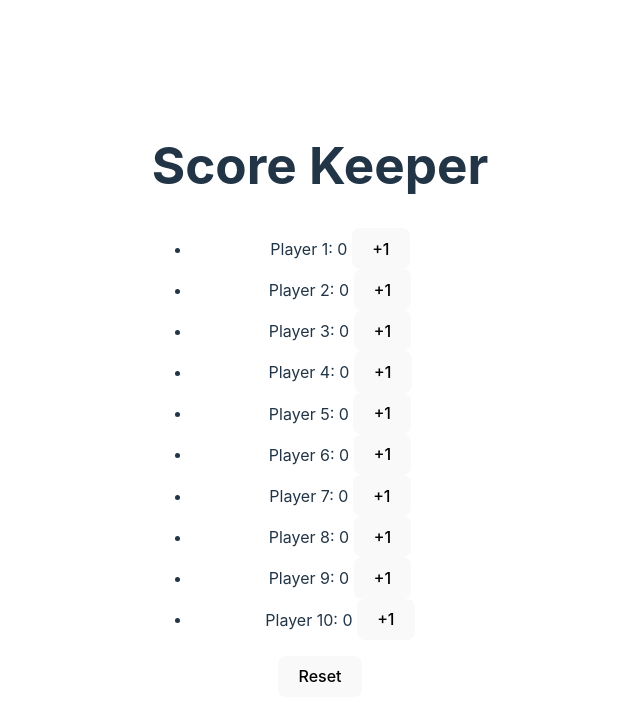
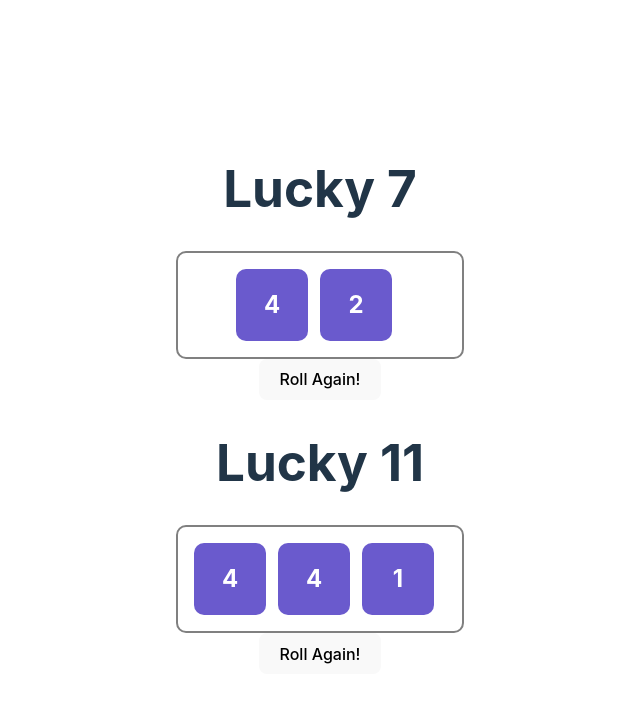
Before and after one commit to sas8254/react_course, a React (Vite) app: page / in a window 1280 px wide. Shown: the top 720 px of the page, without its empty margins (320-960 px from the left). Built offline with nearby package versions, Linux system fonts and the light colour scheme.

Commit message:
650. The LuckyN Component.

```diff
--- a/src/App.jsx
+++ b/src/App.jsx
@@ -1,10 +1,12 @@
 import "./App.css";
-import ScoreKeeper from "./ScoreKeeper";
+import Dice from "./Dice";
+import LuckeyN from "./LuckyN";
 
 function App() {
   return (
     <div>
-      <ScoreKeeper numPlayers={10} />
+      <LuckeyN numDice={2} goal={7} />
+      <LuckeyN numDice={3} goal={11} />
     </div>
   );
 }
--- /dev/null
+++ b/src/Dice.css
@@ -0,0 +1,6 @@
+.Dice{
+    border: solid 2px gray;
+    padding: 1em;
+    text-align: center;
+    border-radius: 10px;
+}
--- /dev/null
+++ b/src/Dice.jsx
@@ -0,0 +1,12 @@
+import Die from "./Die";
+import "./Dice.css";
+
+export default function Dice({ dice, color = "slateblue" }) {
+  return (
+    <section className="Dice">
+      {dice.map((v, i) => {
+        return <Die key={i} val={v} color={color} />;
+      })}
+    </section>
+  );
+}
--- /dev/null
+++ b/src/Die.css
@@ -0,0 +1,14 @@
+.Die{
+    background-color: slateblue;
+    border-radius: 10px;
+    color: white;
+    display: inline-block;
+    width: 3em;
+    height: 2.25em;
+    padding-top: 0.75em;
+    padding-right: 0;
+    text-align: center;
+    margin-right: 0.5em;
+    font-weight: bold;
+    font-size: 1.5em;
+}
--- /dev/null
+++ b/src/Die.jsx
@@ -0,0 +1,8 @@
+import "./Die.css";
+export default function Die({ val, color }) {
+  return (
+    <div style={{ backgroundColor: color }} className="Die">
+      {val}
+    </div>
+  );
+}
--- /dev/null
+++ b/src/LuckyN.jsx
@@ -0,0 +1,21 @@
+import { useState } from "react";
+import { getRolls, sum } from "./utils";
+import Dice from "./Dice";
+
+export default function LuckeyN({ numDice, goal }) {
+  const [dice, setDice] = useState(getRolls(numDice));
+  const won = sum(dice) === goal;
+  function roll() {
+    setDice(getRolls(numDice));
+  }
+
+  return (
+    <main>
+      <h1>
+        Lucky {goal} {won && "You have won!"}
+      </h1>
+      <Dice dice={dice} />
+      <button onClick={roll}>Roll Again!</button>
+    </main>
+  );
+}
--- /dev/null
+++ b/src/utils.js
@@ -0,0 +1,13 @@
+function d6() {
+  return Math.floor(Math.random() * 6 + 1);
+}
+function getRolls(n) {
+  return Array.from({ length: n }, () => d6());
+}
+function sum(nums) {
+  return nums.reduce((p, c) => {
+    return p + c;
+  }, 0);
+}
+
+export { d6, getRolls, sum };
```
